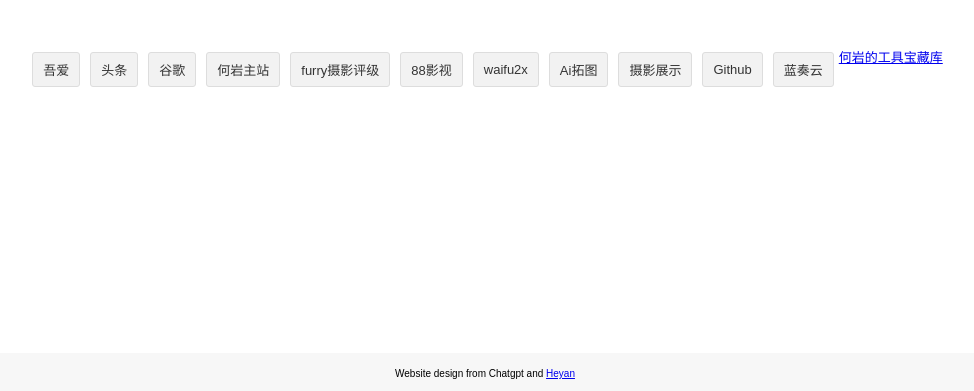
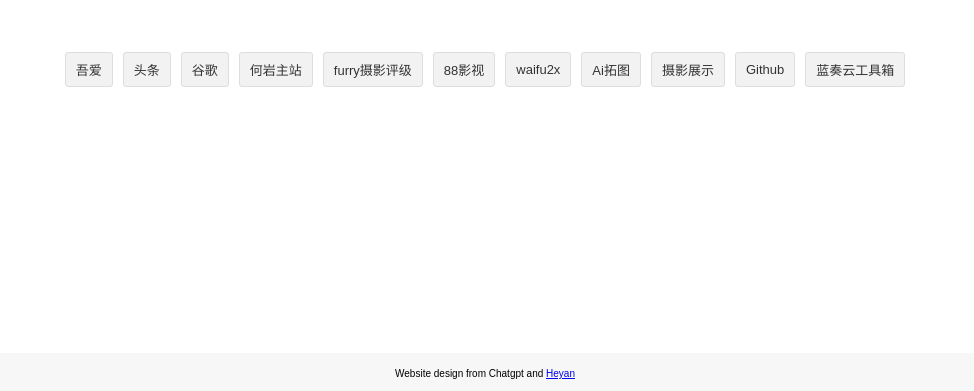
Before and after one commit to heyan9/heyan9.github.io, a plain HTML site: page index.html in a window 1280 px wide. Shown: the part 447-838 px from the top of the page, without its empty margins (155-1129 px from the left). Drawn offline with Linux system fonts and the light colour scheme.

Commit message:
Update index.html
Signed-off-by: 何岩 <149994812+heyan9@users.noreply.github.com>

```diff
--- a/index.html
+++ b/index.html
@@ -90,12 +90,10 @@
       <a href="https://clipdrop.co/uncrop" class="navLink"><font size="2">Ai拓图</font></a>
       <a href="https://heyan9.github.io/photo" class="navLink"><font size="2">摄影展示</font></a>
       <a href="https://github.com/" class="navLink"><font size="2">Github</font></a>
-      <a href="https://pc.woozooo.com/" class="navLink"><font size="2">蓝奏云</font></a>
+      <a href="https://pc.woozooo.com/" class="navLink"><font size="2">蓝奏云工具箱</font></a>
 
 
-      <br><br>
 
-<a href="https://github.com/heyan9/gongju"><font size="2">何岩的工具宝藏库</font></a>
       <!-- 添加更多的链接直到20个 -->
     </div>
   </div>
```
